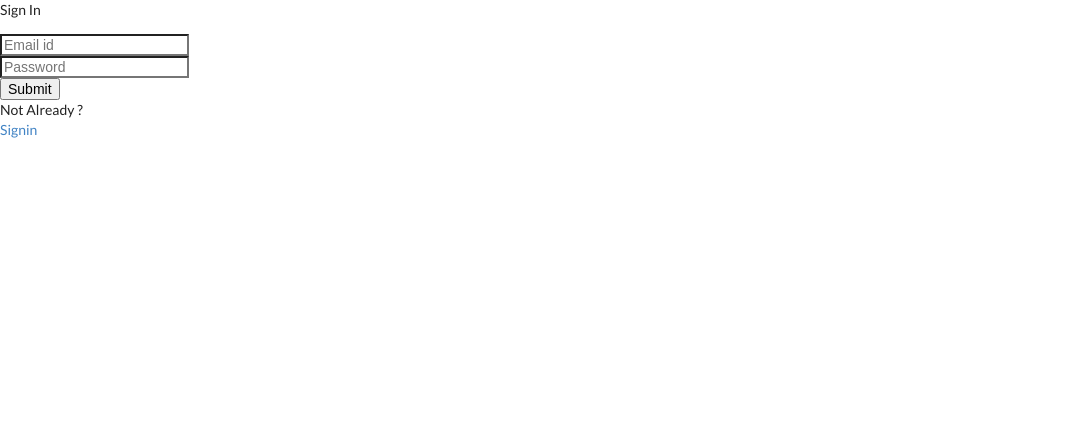
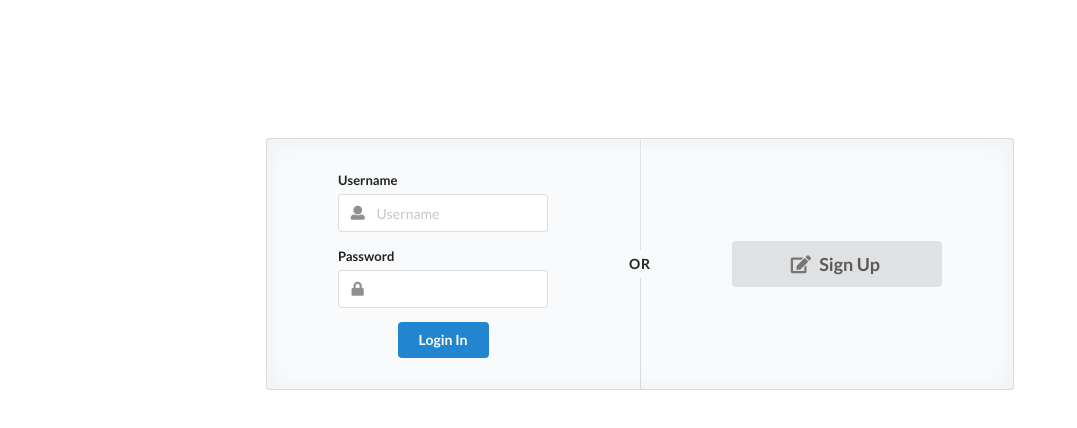
Before and after one commit to rashi-raffi/Blog_App, a Next.js app in the folder frontend/: page /SignIn in a window 1280 px wide. Shown: the top 428 px of the page, without its empty margins (0-1077 px from the left). Built offline with nearby package versions, Linux system fonts and the light colour scheme.

Commit message:
Style added to SignIn page.

```diff
--- a/frontend/pages/SignIn.js
+++ b/frontend/pages/SignIn.js
@@ -43,39 +43,110 @@
         this.isTokenValid();
     }
 
+    // render() {
+    //     return (
+    //         <div>
+    //             <p>Sign In </p>
+    //             <form onSubmit={this.onFormSubmit}>
+    //                 <input
+    //                     type="text"
+    //                     placeholder="Email id"
+    //                     value={this.state.email}
+    //                     onChange={(e) =>
+    //                         this.setState({ email: e.target.value })
+    //                     }
+    //                 />
+    //                 <br />
+    //                 <input
+    //                     type="password"
+    //                     placeholder="Password"
+    //                     value={this.state.password}
+    //                     onChange={(e) =>
+    //                         this.setState({ password: e.target.value })
+    //                     }
+    //                 />
+    //                 <br />
+    //                 <input type="submit" value="Submit" />
+    //                 <div>
+    //                     <p>
+    //                         Not Already ?<br />
+    //                         <Link href="/SignUp">
+    //                             <a>Signin</a>
+    //                         </Link>
+    //                     </p>
+    //                 </div>
+    //             </form>
+    //         </div>
+    //     );
+    // }
+
     render() {
         return (
-            <div>
-                <p>Sign In </p>
-                <form onSubmit={this.onFormSubmit}>
+            <div
+                className="ui container"
+                style={{
+                    margin: "auto",
+                    marginTop: "10%",
+                    width: "60%",
+                    padding: "10px",
+                }}
+            >
+                <div className="ui placeholder segment">
+                    <div className="ui two column very relaxed stackable grid">
+                        <div className="column">
+                            <form
+                                onSubmit={this.onFormSubmit}
+                                className="ui form"
+                            >
+                                <div className="field">
+                                    <label>Username</label>
+                                    <div className="ui left icon input">
                                         <input
                                             type="text"
-                        placeholder="Email id"
+                                            placeholder="Username"
                                             value={this.state.email}
                                             onChange={(e) =>
-                            this.setState({ email: e.target.value })
+                                                this.setState({
+                                                    email: e.target.value,
+                                                })
                                             }
                                         />
-                    <br />
+                                        <i className="user icon"></i>
+                                    </div>
+                                </div>
+                                <div className="field">
+                                    <label>Password</label>
+                                    <div className="ui left icon input">
                                         <input
                                             type="password"
-                        placeholder="Password"
                                             value={this.state.password}
                                             onChange={(e) =>
-                            this.setState({ password: e.target.value })
+                                                this.setState({
+                                                    password: e.target.value,
+                                                })
                                             }
                                         />
-                    <br />
-                    <input type="submit" value="Submit" />
-                    <div>
-                        <p>
-                            Not Already ?<br />
-                            <Link href="/SignUp">
-                                <a>Signin</a>
+                                        <i className="lock icon"></i>
+                                    </div>
+                                </div>
+                                <input
+                                    className="ui blue submit button"
+                                    type="submit"
+                                    value="Login In"
+                                />
+                            </form>
+                        </div>
+                        <div className="middle aligned column">
+                            <Link href="/signUp">
+                                <div className="ui big button">
+                                    <i className="signup icon"></i>
+                                    Sign Up
+                                </div>
                             </Link>
-                        </p>
                         </div>
-                </form>
+                    </div>
+                    <div className="ui vertical divider">Or</div>
+                </div>
             </div>
         );
     }
```
Lines whose indentation alone changed are shown as unchanged.
